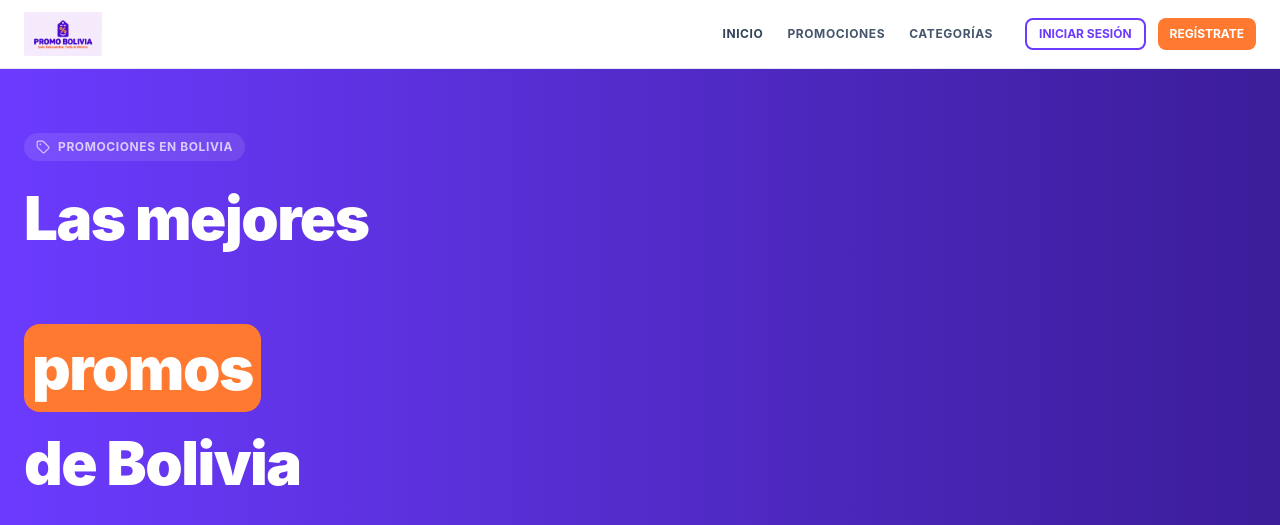
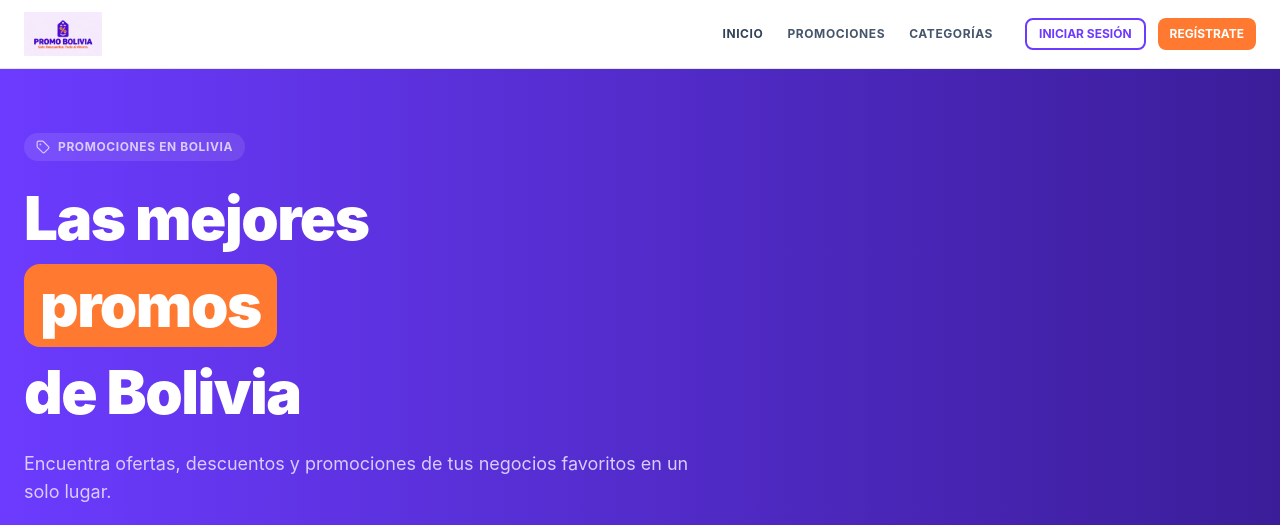
Before and after one commit to DIegoMinto/promos-platform, a React (Vite) app in the folder frontend/: page / in a window 1280 px wide. Shown: the top 525 px of the page. Built offline with nearby package versions, Linux system fonts and the light colour scheme; no server answers.

Commit message:
MEjora colores 2

```diff
--- a/frontend/src/pages/Home.tsx
+++ b/frontend/src/pages/Home.tsx
@@ -534,16 +534,14 @@ function Home() {
               </span>
 
               <h1 className="mt-5 text-4xl font-black leading-tight tracking-tight sm:text-5xl md:text-6xl">
-                Las mejores
-                <br />
-                <br />
-                <span className="bg-accent text-white rounded-2xl p-2">
-                  promos
-                </span>
-                <h1 className="mt-5 text-4xl font-black leading-tight tracking-tight sm:text-5xl md:text-6xl">
-                  de Bolivia
-                </h1>
-              </h1>
+  <span className="block">Las mejores</span>
+
+  <span className="my-2 inline-block rounded-2xl bg-accent px-4 py-1 text-white">
+    promos
+  </span>
+
+  <span className="block">de Bolivia</span>
+</h1>
 
               <p className="mt-5 max-w-2xl text-base leading-7 text-primary-light sm:text-lg">
                 Encuentra ofertas, descuentos y
```
